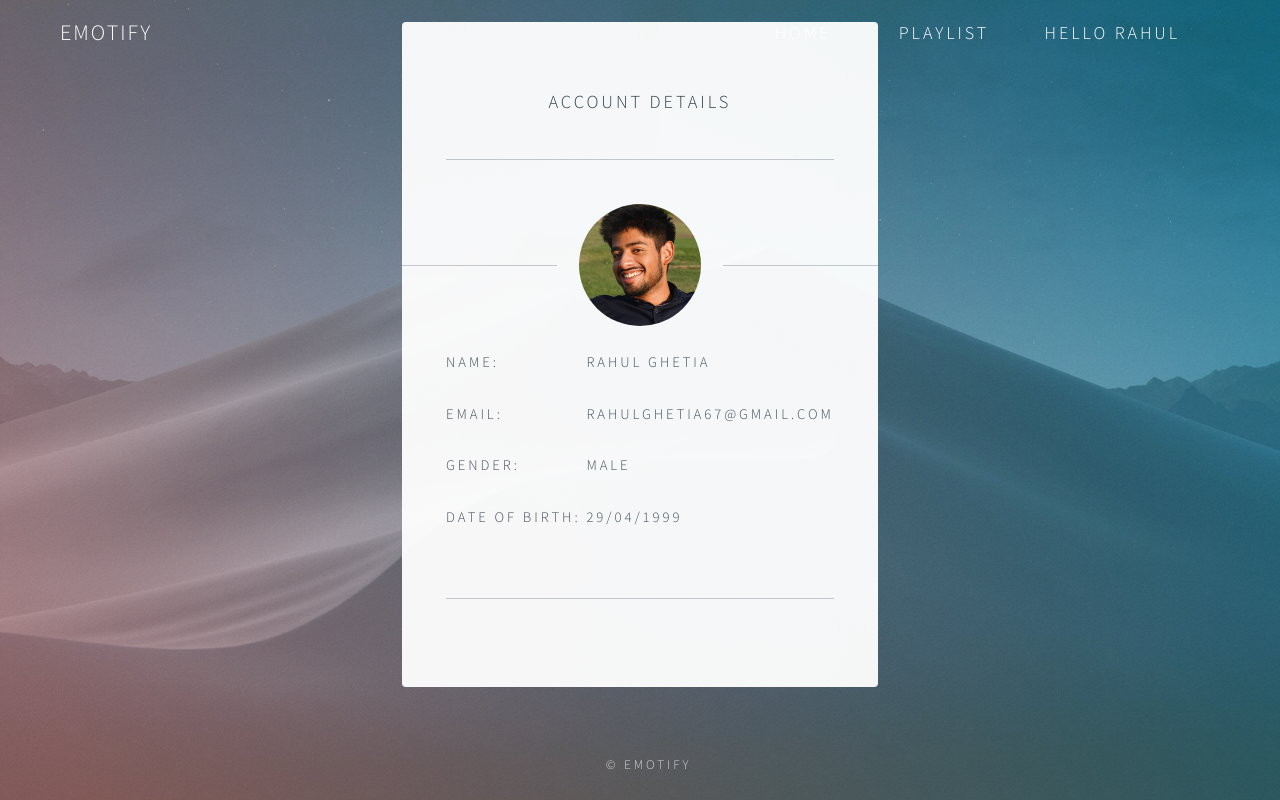
After one commit to Rahul6725/Emotify, a Django app: page /account in a window 1280 px wide. The commit adds this page. Run offline with Django 3.2, Linux system fonts and the light colour scheme; some libraries are stand-ins or nearby versions.

Commit message:
New account page added

```diff
--- a/backend/urls.py
+++ b/backend/urls.py
@@ -6,4 +6,5 @@ urlpatterns = [
     path('signup', views.signup, name="signup"),
     path('login', views.login, name="login"),
     path('home', views.home, name="home"),
+    path('account', views.account, name="account"),
 ]
--- a/backend/views.py
+++ b/backend/views.py
@@ -13,3 +13,6 @@ def signup(request):
 
 def home(request):
     return render(request, "home.html")
+
+def account(request):
+    return render(request, "account.html")
--- a/static/assets/css/main.css
+++ b/static/assets/css/main.css
@@ -139,6 +139,10 @@ table {
   border-spacing: 0;
 }
 
+#table-values {
+  text-align: left;
+}
+
 body {
   -webkit-text-size-adjust: none;
 }
@@ -220,7 +224,6 @@ body {
 }
 
 body:after {
-  content: "";
   display: block;
   position: fixed;
   top: 0;
@@ -945,6 +948,7 @@ button,
   background-color: transparent;
   border-radius: 4px;
   border: solid 1px #c8cccf;
+  background-color: #fff;
   color: #414f57 !important;
   cursor: pointer;
   text-align: center;
@@ -1156,7 +1160,6 @@ body.is-preload #main {
 }
 
 #wrapper:before {
-  content: "";
   display: block;
 }
 
@@ -1319,6 +1322,7 @@ body.is-ie #wrapper {
   position: relative;
   margin: 0;
   top: 40%;
+  z-index: 10;
   bottom: 50%;
   text-align: center;
   color: #fff;
--- /dev/null
+++ b/templates/account.html
@@ -0,0 +1,94 @@
+{% load static %}
+<!DOCTYPE HTML>
+<html>
+
+<head>
+    <title>Emotify</title>
+    <meta charset="utf-8" />
+    <meta name="viewport" content="width=device-width, initial-scale=1, user-scalable=no" />
+    <link rel="stylesheet" href="{% static 'assets/css/main.css' %}" />
+    <script src='http://ajax.aspnetcdn.com/ajax/jQuery/jquery-3.2.1.js'></script>
+    <noscript>
+        <link rel="stylesheet" href="{% static 'assets/css/noscript.css' %}" /></noscript>
+</head>
+
+<body class="is-preload">
+    <!-- Navbar -->
+    <nav class="navbar">
+        <a href="{% url 'home' %}" class="navbar-brand">Emotify</a>
+        <ul>
+            <li><a href="{% url 'home' %}">Home</a></li>
+            <li><a href="#css">Playlist</a></li>
+            <li><a href="{% url 'account' %}">Hello Rahul</a></li>
+        </ul>
+        <button class="navbar-toggler">
+            <span></span>
+        </button>
+    </nav>
+
+    <!-- Wrapper -->
+    <div id="wrapper">
+
+        <!-- Main -->
+        <section id="main" style="width: auto;">
+            <h2>Account details</h2>
+            <hr />
+            <span class="avatar"><img src="{% static 'images/DSC06030.jpg' %}" alt="" /></span>
+            <div class="fields">
+                <table id="table-values">
+                    <tr>
+                        <td>Name: </td>
+                        <td><p>&nbsp;</p></td>
+                        <td colspan="2">Rahul Ghetia</td>
+                    </tr>
+                    <tr>
+                        <td>Email: </td>
+                        <td><p>&nbsp;</p></td>
+                        <td colspan="2">rahulghetia67@gmail.com</td>
+                    </tr>
+                    <tr>
+                        <td>Gender: </td>
+                        <td><p>&nbsp;</p></td>
+                        <td colspan="2">Male</td>
+                    </tr>
+                    <tr>
+                        <td>Date of birth: </td>
+                        <td><p>&nbsp;</p></td>
+                        <td colspan="2">29/04/1999</td>
+                    </tr>
+                </table>
+<!--
+                <div class="field">
+                    <p>Name: Rahul Ghetia</p>
+                </div>
+                <div class="field">
+                    <p>Email: rahulghetia67@gmail.com</p>
+                </div>
+                <div class="field">
+                    <p>Gender: Male</p>
+                </div> -->
+            </div>
+            <!-- <ul class="actions special">
+                <li><a href="{% url 'home' %}" class="button">Get Started</a></li>
+            </ul> -->
+            <hr />
+        </section>
+
+        <!-- Footer -->
+        <footer id="footer">
+            <ul class="copyright">
+                <li>&copy; Emotify</li>
+            </ul>
+        </footer>
+    </div>
+    <!-- Scripts -->
+    <script>
+        if ('addEventListener' in window) {
+            window.addEventListener('load', function () { document.body.className = document.body.className.replace(/\bis-preload\b/, ''); });
+            document.body.className += (navigator.userAgent.match(/(MSIE|rv:11\.0)/) ? ' is-ie' : '');
+        }
+    </script>
+
+</body>
+
+</html>
```
Also changed, not shown: templates/home.html (+5 -5 lines), templates/signup.html (+1 -137 lines).
